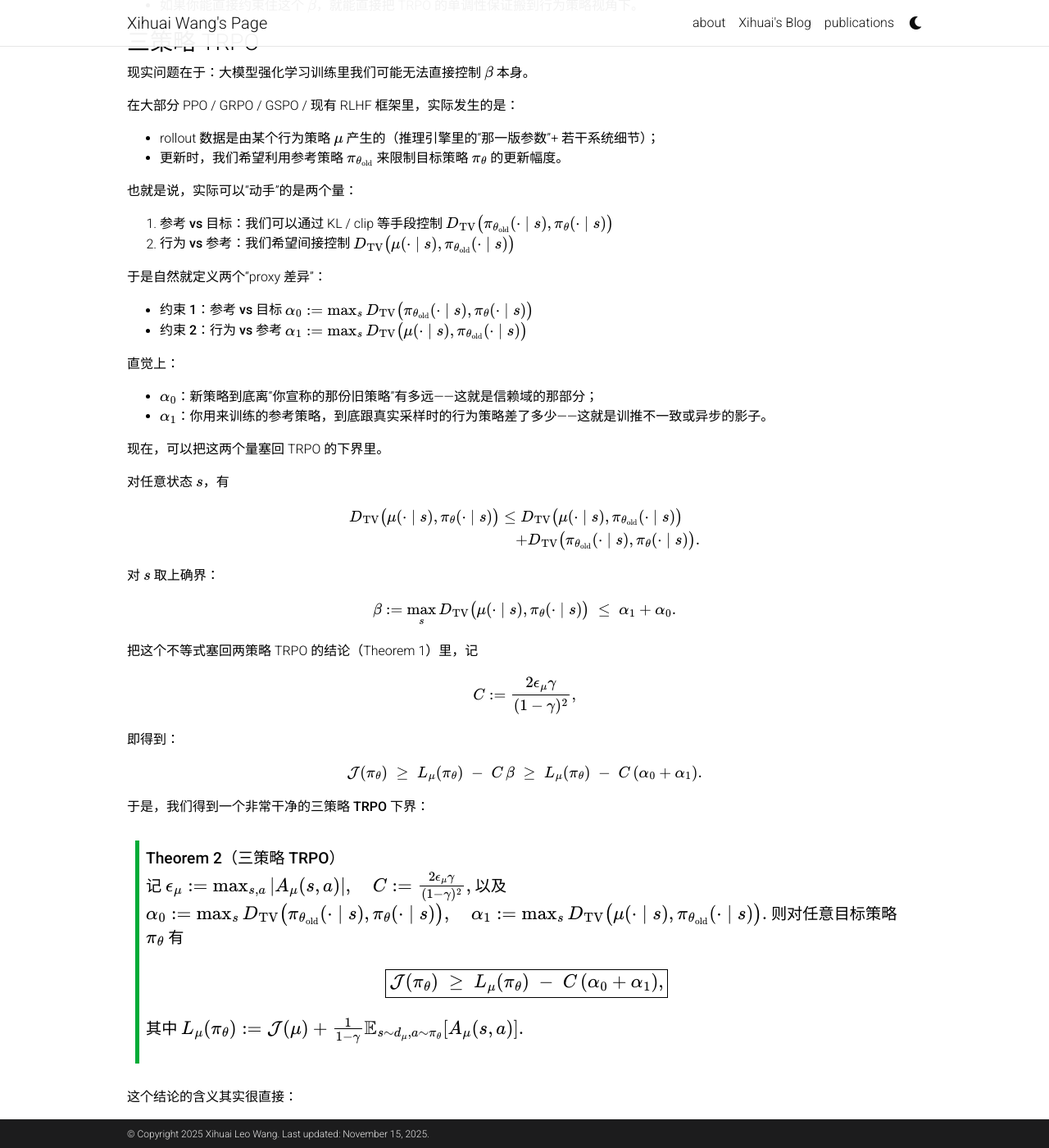
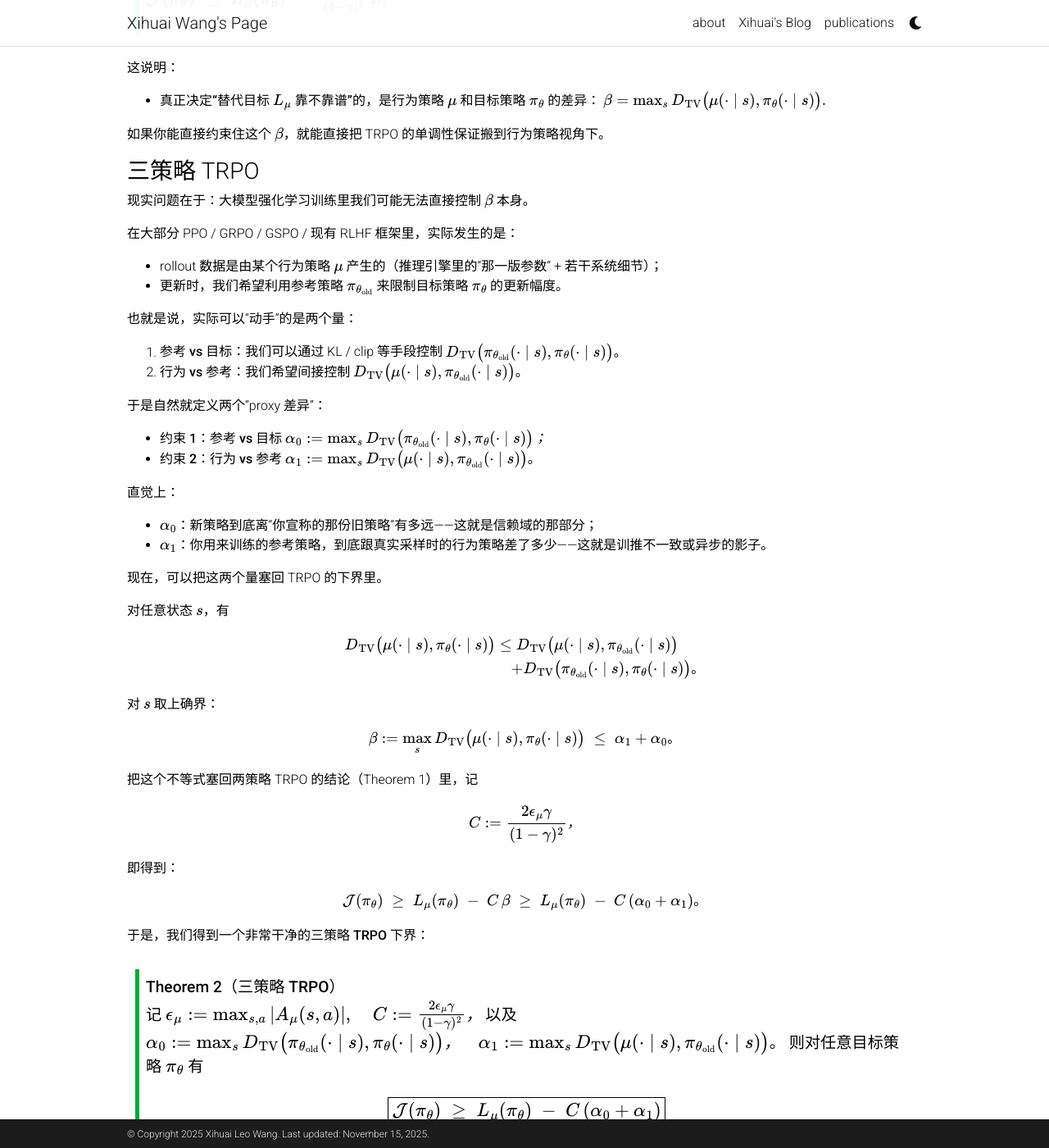
Before and after one commit to xihuai18/xihuai18.github.io, a Jekyll site: the page built from _posts/2025-11-15-three-policy.md, in a window 1280 px wide and 1400 px high, scrolled down 4299 px. Shown: the whole window at 82% size. Built offline with Jekyll 4.4.1, drawn with Linux system fonts in a browser that asks for light colours; comment, search, counter and statistics services are not loaded; a style sheet for code colours, icons or effects is not loaded; some of the changed text lies outside the part shown.

Commit message:
修正文档中的引号格式，统一术语使用，增强可读性；调整部分表述以提升逻辑性

```diff
--- a/_posts/2025-11-15-three-policy.md
+++ b/_posts/2025-11-15-three-policy.md
@@ -24,13 +24,20 @@
 
 下面按时间线简单列一下我印象比较深的一些工作（只代表我个人看到的片面子集）：
 
-- [Decoupled PPO](https://arxiv.org/pdf/2110.00641) 率先指出在信赖域策略优化（TRPO 和 PPO）方法中，“旧策略”（old policy）实际承担了两个不同的角色：一是用于重要性采样进行异策略修正，在这个目的下，“旧策略”用于代表训练数据集所服从的行为策略（behavior policy）；二是用于限制新策略的更新幅度，在这个目的下，“旧策略”被用于衡量新旧策略的变化程度，称作近端策略（proximal policy，对应本文中的“参考策略”）。文章指出这两个目的下的“旧策略”可以是不同的策略，从而提出了 Decoupled PPO 更新目标，把“采样用谁”和“对谁做 trust region”在形式上解耦开来。
-- [AReaL](https://arxiv.org/abs/2505.24298) 关注到了异步训练框架下行为策略与参考策略不一致的问题：rollout 往往由滞后的参数版本或不同 worker 产生。文章在异步框架下采用了 Decoupled PPO 风格的目标，将“行为策略分布”与“参考策略”显式区分开来，从而在异步场景下仍然维持类似 PPO 的优化性质。
-- [GSPO](https://arxiv.org/abs/2507.18071) 从 GRPO 在长序列和 MoE 模型上的稳定性问题出发，指出 token-level 的 PPO / GRPO 在专家路由高度波动（尤其是新旧策略之间的路由差异）时会引入巨大的方差与不稳定。GSPO 提出在 **sequence-level** 定义 PPO-style 目标与比率约束，用整条序列的比率来约束更新，从而在 MoE 场景下显著缓解由路由不一致带来的训练崩溃问题。
+- [Decoupled PPO](https://arxiv.org/pdf/2110.00641) 率先指出，在信赖域策略优化（TRPO 和 PPO）方法中，“旧策略”（old policy）实际承担了两个不同的角色：一是用于重要性采样进行异策略修正，在这个目的下，“旧策略”用于代表训练数据集所服从的行为策略（behavior policy）；二是用于限制新策略的更新幅度，在这个目的下，“旧策略”被用于衡量新旧策略的变化程度，称作近端策略（proximal policy，对应本文中的“参考策略”）。文章指出这两个目的下的“旧策略”可以是不同的策略，从而提出了 Decoupled PPO 更新目标，把“采样用谁”和“对谁做 trust region”在形式上解耦开来。
+
+- [AReaL](https://arxiv.org/abs/2505.24298) 关注到了异步训练框架下行为策略与参考策略不一致的问题：rollout 往往由滞后的参数版本或不同 worker 产生。文章在异步框架下采用了 Decoupled PPO 风格的目标，将“行为策略分布”和“参考策略”显式区分开来，从而在异步场景下仍然维持类似 PPO 的优化性质。
+
+- [GSPO](https://arxiv.org/abs/2507.18071) 从 GRPO 在长序列和 MoE 模型上的稳定性问题出发，指出 token-level 的 PPO / GRPO 在专家路由高度波动（尤其是新旧策略之间的路由差异）时，会引入巨大的方差与不稳定。GSPO 提出在 **sequence-level** 定义 PPO-style 目标与比率约束，用整条序列的比率来约束更新，从而在 MoE 场景下显著缓解由路由不一致带来的训练崩溃问题。
+
 - [Your Efficient RL Framework Secretly Brings You Off-Policy RL Training](https://fengyao.notion.site/off-policy-rl#28b721e3f6c480c3a756f8fb319e860d) 关注到了现有的一些大模型强化学习训练框架（如 VeRL）中，推理框架和训练框架在不少相同的功能模块上有不同的实现（例如 vLLM 和 FSDP / Megatron 等算子上的差异），导致行为策略 $\mu$ 与参考策略 $\pi_{\theta_{\text{old}}}$ 不一致。这种不一致使得原本假定为同策略（on-policy）的训练，实际上变成了带有明显偏差的异策略（off-policy）训练。文章总结了两种处理这一问题的现有方法：PPO-IS 与 vanilla-IS，并提出在 **token-level** 做截断重要性采样（truncated IS, TIS），以减少训推不一致程度较重的样本在训练中的影响。作者还写了两篇更为基础的分析文章，从原理上分析训推不一致问题：[Part I](https://fengyao.notion.site/pg-seq-token-part1-basics) 和 [Part II](https://fengyao.notion.site/pg-seq-token-part2-mismatch)。
-- [Defeating Nondeterminism in LLM Inference](https://thinkingmachines.ai/blog/defeating-nondeterminism-in-llm-inference) 指出批处理大小不变性（batch-size invariance）的缺失是大模型推理框架随机性的核心来源之一：同一个输入在不同的 batch 组合和 kernel 路径下，得到的概率分布会发生可观差异。这意味着即便“名义上”是同一套参数，真实运行时的行为策略 $\mu$ 也会因为系统负载和调度差异而波动，从而进一步加剧训推不一致。
-- [Small Leak Can Sink a Great Ship—Boost RL Training on MoE with 𝑰𝒄𝒆𝑷𝒐𝒑!](https://ringtech.notion.site/icepop) 观察到上述训推不一致问题在 MoE 模型上会进一步加剧：路由本身就对微小扰动高度敏感，再叠加推理 / 训练实现差异和异步采样，很容易放大偏差。文章提出 IcePop 方法：在 **token-level** 通过计算重要性采样比率，对过于大或者过于小的比率进行双侧掩码（masking），将这些“噪声较大”的数据从梯度中丢弃，从而稳定 MoE 上的 RL 训练。
+
+- [Defeating Nondeterminism in LLM Inference](https://thinkingmachines.ai/blog/defeating-nondeterminism-in-llm-inference) 指出，批处理大小不变性（batch-size invariance）的缺失是大模型推理框架随机性的核心来源之一：同一个输入在不同的 batch 组合和 kernel 路径下，得到的概率分布会发生可观差异。这意味着，即便“名义上”是同一套参数，真实运行时的行为策略 $\mu$ 也会因为系统负载和调度差异而波动，从而进一步加剧训推不一致。
+
+- [Small Leak Can Sink a Great Ship—Boost RL Training on MoE with 𝑰𝒄𝒆𝑷𝒐𝒑!](https://ringtech.notion.site/icepop) 观察到，上述训推不一致问题在 MoE 模型上会进一步加剧：路由本身就对微小扰动高度敏感，再叠加推理 / 训练实现差异和异步采样，很容易放大偏差。文章提出 IcePop 方法：在 **token-level** 通过计算重要性采样比率，对过于大或者过于小的比率进行双侧掩码（masking），将这些“噪声较大”的数据从梯度中丢弃，从而稳定 MoE 上的 RL 训练。
+
 - [When Speed Kills Stability: Demystifying RL Collapse from the Training-Inference Mismatch](https://yingru.notion.site/When-Speed-Kills-Stability-Demystifying-RL-Collapse-from-the-Training-Inference-Mismatch-271211a558b7808d8b12d403fd15edda) 系统性分析了训推不一致的各种成因，包括智能体工作流中引入的大量分布外和低概率信息、硬件和内核实现带来的计算不确定性，并分析了在 **token-level** 进行重要性采样如何在长序列上引入严重的偏差。文章进一步提出在 **sequence-level** 计算重要性采样掩码（sequence-level masked IS, sequence-level MIS）：只丢弃那些整条序列的重要性采样比率过大的数据，从而在控制偏差的同时，显著抑制由极端样本导致的训练崩溃。文中给出了较为完整的理论推导和丰富的实验支撑。
+
 - [RL老训崩？训推差异是基石](https://zhuanlan.zhihu.com/p/1959976628290590602) 则更多从实践角度出发，分享了如何在实现上尽可能靠近“训推一致”的经验，包括如何选用一致的算子和精度配置、如何监控与约束训练端和推理端 log-prob 的偏差等，更着力于从训推框架层面入手，在工程上尽量从根本缓解训推差异问题。
 
 ## 三策略 TRPO 视角下的最小统一理解
@@ -67,13 +74,13 @@
   V_\pi(s),\quad Q_\pi(s,a),\quad A_\pi(s,a) := Q_\pi(s,a) - V_\pi(s).
   $$
 
-稍微赘述一下，在"三策略"设定里，我们有：
+稍微赘述一下，在“三策略”设定里，我们有：
 
 - **行为策略**（behavior policy）：$\mu$，真正用来 rollout 的策略；数据 $(s,a,r,\dots)$ 都是从它来的。
-- **参考策略**（reference policy）：$\pi_{\theta_{\text{old}}}$，优化目标里拿来做 ratio、clip 或 KL 约束的那一份"旧策略"。
+- **参考策略**（reference policy）：$\pi_{\theta_{\text{old}}}$，优化目标里拿来做 ratio、clip 或 KL 约束的那一份“旧策略”。
 - **目标策略**（target policy）：$\pi_\theta$，我们这一步想要优化的策略。
 
-在理想设定里我们默认 $\mu = \pi_{\theta_{\text{old}}}$；现实系统里二者往往不等，这就是"训推不一致"的数学影子。
+在理想设定里我们默认 $\mu = \pi_{\theta_{\text{old}}}$；现实系统里二者往往不等，这就是“训推不一致”的数学影子。
 
 ### 两策略 TRPO
 
@@ -136,7 +143,7 @@
 
 这里出现了第一个关键量：
 
-> **状态分布偏移** $\|d_{\pi_\theta} - d_\mu\|_1$，也就是"新策略和行为策略看到的世界，到底差了多少"。
+> **状态分布偏移** $\|d_{\pi_\theta} - d_\mu\|_1$，也就是“新策略和行为策略看到的世界，到底差了多少”。
 
 我们通常不会直接对 $\|d_{\pi_\theta} - d_\mu\|_1$ 施加约束，反而是对“每一步 action 分布”的差异施加约束，比如信赖域、KL、clip 全是干这个的。
 
@@ -185,11 +192,12 @@
 
 这说明：
 
-- **真正决定"替代目标 $L_\mu$ 靠不靠谱"的，是行为策略 $\mu$ 和目标策略 $\pi_\theta$ 的差异：**
+- **真正决定“替代目标 $L_\mu$ 靠不靠谱”的，是行为策略 $\mu$ 和目标策略 $\pi_\theta$ 的差异：**
   $$
   \beta = \max_s D_{\mathrm{TV}}\big(\mu(\cdot\mid s), \pi_\theta(\cdot\mid s)\big).
   $$
-- 如果你能直接约束住这个 $\beta$，就能直接把 TRPO 的单调性保证搬到行为策略视角下。
+
+如果你能直接约束住这个 $\beta$，就能直接把 TRPO 的单调性保证搬到行为策略视角下。
 
 ### 三策略 TRPO
 
@@ -197,18 +205,18 @@
 
 在大部分 PPO / GRPO / GSPO / 现有 RLHF 框架里，实际发生的是：
 
-- rollout 数据是由某个**行为策略** $\mu$ 产生的（推理引擎里的“那一版参数”+ 若干系统细节）；
-- 更新时，我们希望利用**参考策略 $\pi_{\theta_{\text{old}}}$** 来限制**目标策略** $\pi_\theta$ 的更新幅度。
+- rollout 数据是由某个**行为策略** $\mu$ 产生的（推理引擎里的“那一版参数” + 若干系统细节）；
+- 更新时，我们希望利用**参考策略** $\pi_{\theta_{\text{old}}}$ 来限制**目标策略** $\pi_\theta$ 的更新幅度。
 
 也就是说，实际可以“动手”的是两个量：
 
 1. **参考 vs 目标**：我们可以通过 KL / clip 等手段控制
    $$
-   D_{\mathrm{TV}}\big(\pi_{\theta_{\text{old}}}(\cdot\mid s),\pi_\theta(\cdot\mid s)\big)
+   D_{\mathrm{TV}}\big(\pi_{\theta_{\text{old}}}(\cdot\mid s),\pi_\theta(\cdot\mid s)\big)。
    $$
 2. **行为 vs 参考**：我们希望**间接**控制
    $$
-   D_{\mathrm{TV}}\big(\mu(\cdot\mid s),\pi_{\theta_{\text{old}}}(\cdot\mid s)\big)
+   D_{\mathrm{TV}}\big(\mu(\cdot\mid s),\pi_{\theta_{\text{old}}}(\cdot\mid s)\big)。
    $$
 
 于是自然就定义两个“proxy 差异”：
@@ -217,20 +225,19 @@
   $$
   \alpha_0
   := \max_s D_{\mathrm{TV}}\big(\pi_{\theta_{\text{old}}}(\cdot\mid s),
-                                \pi_\theta(\cdot\mid s)\big)
+                                \pi_\theta(\cdot\mid s)\big)；
   $$
 - **约束 2：行为 vs 参考**
   $$
   \alpha_1
   := \max_s D_{\mathrm{TV}}\big(\mu(\cdot\mid s),
-                                \pi_{\theta_{\text{old}}}(\cdot\mid s)\big)
+                                \pi_{\theta_{\text{old}}}(\cdot\mid s)\big)。
   $$
 
 直觉上：
 
-- $\alpha_0$：新策略到底离"你宣称的那份旧策略"有多远——这就是信赖域的那部分；
+- $\alpha_0$：新策略到底离“你宣称的那份旧策略”有多远——这就是信赖域的那部分；
 - $\alpha_1$：你用来训练的参考策略，到底跟真实采样时的行为策略差了多少——这就是训推不一致或异步的影子。
-
 
 现在，可以把这两个量塞回 TRPO 的下界里。
 
@@ -243,7 +250,7 @@
 D_{\mathrm{TV}}\big(\mu(\cdot\mid s),\pi_{\theta_{\text{old}}}(\cdot\mid s)\big)
 \\
 &\quad +
-D_{\mathrm{TV}}\big(\pi_{\theta_{\text{old}}}(\cdot\mid s),\pi_\theta(\cdot\mid s)\big).
+D_{\mathrm{TV}}\big(\pi_{\theta_{\text{old}}}(\cdot\mid s),\pi_\theta(\cdot\mid s)\big)。
 \end{aligned}
 $$
 
@@ -253,13 +260,13 @@
 \beta
 := \max_s D_{\mathrm{TV}}\big(\mu(\cdot\mid s),\pi_\theta(\cdot\mid s)\big)
 \;\le\;
-\alpha_1 + \alpha_0.
+\alpha_1 + \alpha_0。
 $$
 
 把这个不等式塞回两策略 TRPO 的结论（Theorem 1）里，记
 
 $$
-C := \frac{2\epsilon_\mu\gamma}{(1-\gamma)^2},
+C := \frac{2\epsilon_\mu\gamma}{(1-\gamma)^2}，
 $$
 
 即得到：
@@ -273,7 +280,7 @@
 \;\ge\;
 L_\mu(\pi_\theta)
 \;-\;
-C\,(\alpha_0 + \alpha_1).
+C\,(\alpha_0 + \alpha_1)。
 $$
 
 于是，我们得到一个非常干净的**三策略 TRPO 下界**：
@@ -282,17 +289,17 @@
 > 记
 > $$
 > \epsilon_\mu := \max_{s,a} |A_\mu(s,a)|,\quad
-> C := \frac{2\epsilon_\mu\gamma}{(1-\gamma)^2},
+> C := \frac{2\epsilon_\mu\gamma}{(1-\gamma)^2}，
 > $$
 > 以及
 > $$
 > \alpha_0
 > := \max_s D_{\mathrm{TV}}\big(\pi_{\theta_{\text{old}}}(\cdot\mid s),
->                               \pi_\theta(\cdot\mid s)\big),
+>                               \pi_\theta(\cdot\mid s)\big)，
 > \quad
 > \alpha_1
 > := \max_s D_{\mathrm{TV}}\big(\mu(\cdot\mid s),
->                               \pi_{\theta_{\text{old}}}(\cdot\mid s)\big).
+>                               \pi_{\theta_{\text{old}}}(\cdot\mid s)\big)。
 > $$
 > 则对任意目标策略 $\pi_\theta$ 有
 >
@@ -301,7 +308,7 @@
 > \mathcal{J}(\pi_\theta)
 > \;\ge\;
 > L_\mu(\pi_\theta)
-> \;-\; C\,(\alpha_0 + \alpha_1),
+> \;-\; C\,(\alpha_0 + \alpha_1)
 > }
 > $$
 >
@@ -310,7 +317,7 @@
 > L_\mu(\pi_\theta)
 > :=
 > \mathcal{J}(\mu) + \frac{1}{1-\gamma}
->   \mathbb{E}_{s\sim d_\mu,a\sim\pi_\theta}[A_\mu(s,a)].
+>   \mathbb{E}_{s\sim d_\mu,a\sim\pi_\theta}[A_\mu(s,a)]。
 > $$
 
 这个结论的含义其实很直接：
@@ -362,36 +369,36 @@
 
 $$
 r_t(\theta) = \frac{\pi_\theta(a_t\mid s_t)}{\pi_{\theta_{\text{old}}}(a_t\mid s_t)},
-\quad (s_t,a_t)\sim\mu,\quad A_t := A_\mu(s_t,a_t).
+\quad (s_t,a_t)\sim\mu,\quad A_t := A_\mu(s_t,a_t)。
 $$
 
 也就是说：
 
-- $r_t(\theta)$ 是 **目标 vs 参考**的比率（对应约束 1）；
+- $r_t(\theta)$ 是 **目标 vs 参考** 的比率（对应约束 1）；
 - $A_t$ 基于行为策略采样的数据，是我们能估到的优势函数。
 
-为了把 token 级的 $(s_t,a_t)$ 与序列级的 $(x,y)$ 记号打通，在 LLM RLHF 设定中我们约定：
+为了把 token 级的 $(s_t,a_t)$ 与序列级的 $(x,y)$ 记号打通，在 LLM-RLHF 设定中我们约定：
 
 - prompt 记为 $x$；回复记为 $y = (y_1,\dots,y_{|y|})$；
 - token 级状态 $s_t := (x, y_{<t})$，动作 $a_t := y_t$；
 - 因此行为策略和参考策略在序列上的分布可写成
   $$
   \mu(y\mid x) = \prod_{t=1}^{|y|}\mu(a_t=y_t\mid s_t),\quad
-  \pi_{\theta_{\text{old}}}(y\mid x) = \prod_{t=1}^{|y|}\pi_{\theta_{\text{old}}}(a_t=y_t\mid s_t).
+  \pi_{\theta_{\text{old}}}(y\mid x) = \prod_{t=1}^{|y|}\pi_{\theta_{\text{old}}}(a_t=y_t\mid s_t)。
   $$
 
 此外，为了描述“参考 vs 行为”的偏移，统一定义 token 级重要性比率
 
 $$
 \rho_t^{(\text{ref}\leftarrow\text{beh})} :=
-\frac{\pi_{\theta_{\text{old}}}(a_t\mid s_t)}{\mu(a_t\mid s_t)},
+\frac{\pi_{\theta_{\text{old}}}(a_t\mid s_t)}{\mu(a_t\mid s_t)}，
 $$
 
 以及其对应的序列级版本
 
 $$
 \rho(y\mid x) := \frac{\pi_{\theta_{\text{old}}}(y\mid x)}{\mu(y\mid x)}
-= \prod_{t=1}^{|y|} \rho_t^{(\text{ref}\leftarrow\text{beh})}.
+= \prod_{t=1}^{|y|} \rho_t^{(\text{ref}\leftarrow\text{beh})}。
 $$
 
 接下来，TIS / IcePop / MIS 的区别，就体现在“如何利用这些 $\rho$ 来实现约束 2”。
@@ -401,18 +408,18 @@
 TIS 直接对上述 $\rho_t^{(\text{ref}\leftarrow\text{beh})}$ 做截断，记
 
 $$
-\color{blue}{w_t = \min\big(\rho_t^{(\text{ref}\leftarrow\text{beh})},\ C_{\text{IS}}\big)}.
+\color{blue}{w_t = \min\big(\rho_t^{(\text{ref}\leftarrow\text{beh})},\ C_{\text{IS}}\big)}。
 $$
 
 更新目标写成
 
 $$
 L_{\text{TIS}}(\theta)
-= - \mathbb{E}_{(s_t,a_t)\sim\mu}\big[\,\color{blue}{w_t}\; g_\theta(t)\big].
+= - \mathbb{E}_{(s_t,a_t)\sim\mu}\big[\,\color{blue}{w_t}\; g_\theta(t)\big]。
 $$
 
 - 蓝色的 $\color{blue}{w_t}$ 是被截断的 IS 权重：极端大的比率被压到常数 $C_{\text{IS}}$。
-- 从三策略 TRPO 的角度看，这相当于在 **token 分布**上"软削弱"行为策略和参考策略严重不一致的样本，从而在梯度中有效减小那部分样本对 $\alpha_1$ 的贡献。
+- 从三策略 TRPO 的角度看，这相当于在 **token 分布** 上“软削弱”行为策略和参考策略严重不一致的样本，从而在梯度中有效减小那部分样本对 $\alpha_1$ 的贡献。
 
 ---
 
@@ -421,18 +428,18 @@
 IcePop 同样以 $\rho_t^{(\text{ref}\leftarrow\text{beh})}$ 为度量，但采用 **双侧掩码**：
 
 $$
-\color{blue}{m_t = \mathbf{1}\big[C_{\text{low}} \le \rho_t^{(\text{ref}\leftarrow\text{beh})} \le C_{\text{high}}\big]}.
+\color{blue}{m_t = \mathbf{1}\big[C_{\text{low}} \le \rho_t^{(\text{ref}\leftarrow\text{beh})} \le C_{\text{high}}\big]}。
 $$
 
 更新目标写成
 
 $$
 L_{\text{IcePop}}(\theta)
-= - \mathbb{E}_{(s_t,a_t)\sim\mu}\big[\,\color{blue}{m_t}\; g_\theta(t)\big].
+= - \mathbb{E}_{(s_t,a_t)\sim\mu}\big[\,\color{blue}{m_t}\; g_\theta(t)\big]。
 $$
 
 - 蓝色的 $\color{blue}{m_t}$ 决定某个 token 是否参与更新：比率太大或太小的 token 直接被丢弃。
-- 这相当于硬性裁掉"行为策略和参考策略极度不一致"的 token，只在 $\rho_t$ 适中的区域上优化，从样本集合层面实施更强的"约束 2"。
+- 这相当于硬性裁掉“行为策略和参考策略极度不一致”的 token，只在 $\rho_t$ 适中的区域上优化，从样本集合层面实施更强的“约束 2”。
 
 ---
 
@@ -470,11 +477,11 @@
 
 如果把这篇文章压缩成一句话，就是：
 
-> **许多"大模型 RL 训推不一致"和"异步训练"问题，其实都可以理解为：在 TRPO 框架下，当行为策略 $\mu$ 和参考策略 $\pi_{\theta_{\text{old}}}$ 不一致时，二者之间的偏移（$\alpha_1$）被严重低估了。**
+> **许多“大模型 RL 训推不一致”和“异步训练”问题，其实都可以理解为：在 TRPO 框架下，当行为策略 $\mu$ 和参考策略 $\pi_{\theta_{\text{old}}}$ 不一致时，二者之间的偏移（$\alpha_1$）被严重低估了。**
 
 从两策略到三策略，我们做的事情其实很简单：
 
-- 把 TRPO 的下界从"旧策略 vs 新策略"的叙述，改写成"**行为策略 – 参考策略 – 目标策略**"三者的关系；
+- 把 TRPO 的下界从“旧策略 vs 新策略”的叙述，改写成“**行为策略 – 参考策略 – 目标策略**”三者的关系；
 - 显式地拆出了两个 TV 距离：
   - **约束 1：参考 vs 目标** $\alpha_0$，对应 PPO / GRPO / GSPO 等工作里最常见的 KL / clip / trust region；
   - **约束 2：行为 vs 参考** $\alpha_1$，对应异步框架、训推差异、MoE 路由、kernel 非确定性等现实因素；
@@ -492,10 +499,10 @@
 
 从这个统一视角出发，也许有助于回答几个实际问题：
 
-- 在什么条件下，我们还能把"大模型 RL 训练"理解成某种意义上的"近似 TRPO / PPO"？
+- 在什么条件下，我们还能把“大模型 RL 训练”理解成某种意义上的“近似 TRPO / PPO”？
 - 对一个具体的 RL 系统，我们究竟应该把主要精力花在：
   - 收紧 $\alpha_0$（更强的 KL / 更稳的 sequence-level 目标），还是
   - 压低 $\alpha_1$（更一致的训推框架、更激进的 MIS / TIS / IcePop）？
-- 在 MoE、异步采样、复杂 agent workflow 这些现实设定下，我们还能安全地假装"$\mu \approx \pi_{\theta_{\text{old}}}$"多久？
+- 在 MoE、异步采样、复杂 agent workflow 这些现实设定下，我们还能安全地假装“$\mu \approx \pi_{\theta_{\text{old}}}$”多久？
 
 本文只是在 TRPO 这个老框架上做了一个非常“**最小化**”的延展，把“三策略”显式写出来，并用它来整理现有的一些工作。如果你也关注实际大模型 RL 训练的情况，欢迎把具体的设定抽象成“$\mu,\pi_{\theta_{\text{old}}},\pi_\theta$ 三者的关系”，再回头看看 Theorem 2 里的那条不等式。
```
Also changed, not shown: other parts of _posts/2025-11-15-three-policy.md (+18 -18 lines).
